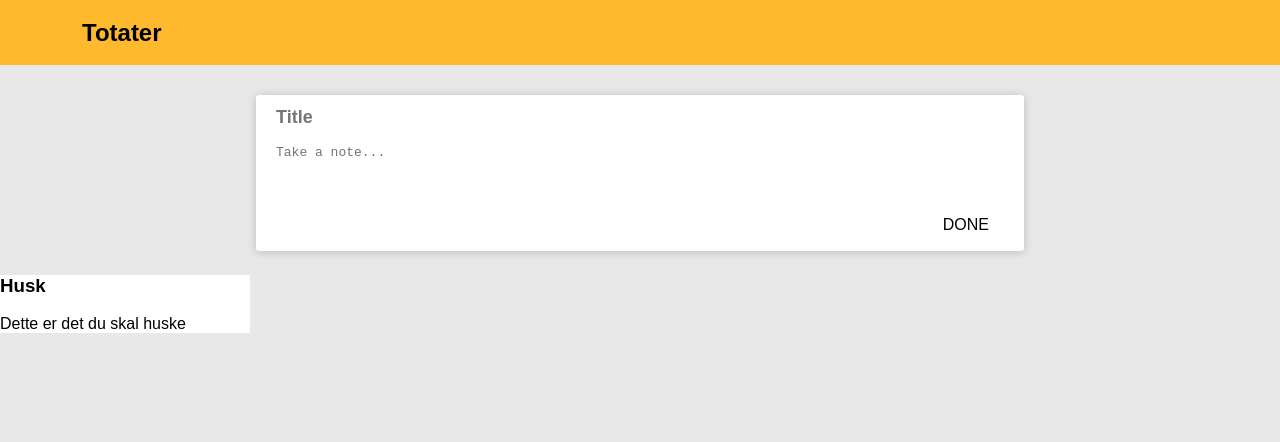
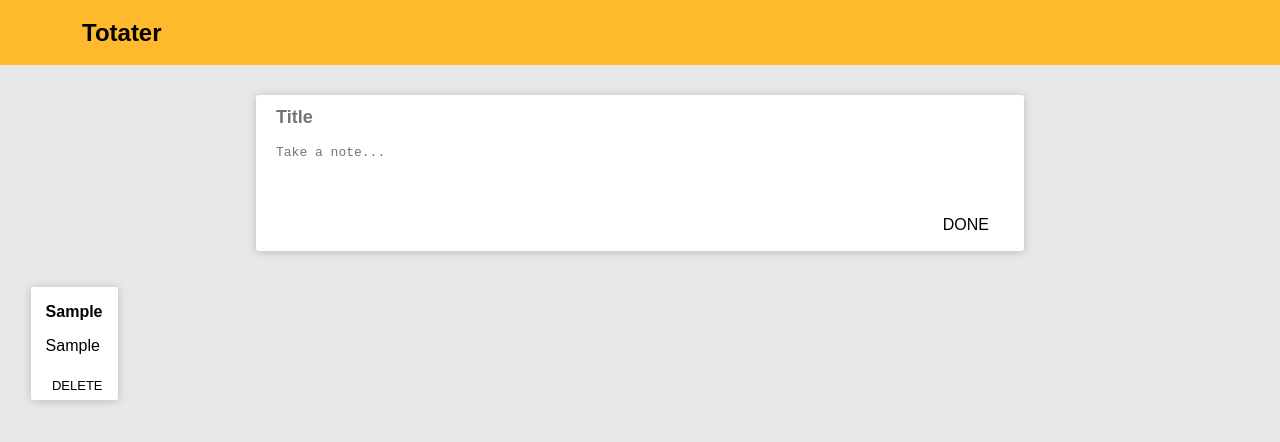
Before and after one commit to betinapb/it2810-webutvikling-h17-prosjekt-3-group32, a React (Create React App) app in the folder totater/: page / in a window 1280 px wide. Both pictures are taken after typing "Sample", "Sample" into the empty fields and a click on the input "DONE". Shown: the top 442 px of the page. Built offline with nearby package versions, Linux system fonts and the light colour scheme.

Commit message:
finish notes

```diff
--- a/totater/src/App.css
+++ b/totater/src/App.css
@@ -68,7 +68,21 @@ textarea {
     display: flex;
     flex-direction: column;
     align-items: flex-end;
-    padding: 12px 20px;
+}
+
+.Button-box button {
+    outline: none;
+    border: 0px;
+    font-size: small;
+    background-color: inherit;
+    padding: 0px;
+    border-radius: 3px;
+    padding: 2px 10px;
+    margin: 5px -10px;
+}
+
+.Button-box button:hover {
+    background-color: lightgrey;
 }
 
 .Button-box input {
@@ -78,6 +92,7 @@ textarea {
     #background-color: inherit;
     border-radius: 3px;
     padding: 5px 15px;
+    margin: 12px 20px;
     background-color: inherit;
 }
 
@@ -85,15 +100,25 @@ textarea {
     background-color: lightgrey;
 }
 
-.Noteslist-container {
+.Notelist-container {
     display: flex;
-    flex-direction: column;
+    flex-direction: row;
     flex-wrap: wrap;
     align-content: space-between;
+    margin: 2%;
 }
 
 .Note-container {
+    margin: 5px;
     background-color: white;
-    width: 250px;
-    height: auto;
+    width: auto;
+    border-radius: 2px;
+    box-shadow: 0 1px 10px rgba(0,0,0,0.2);
+    padding-left: 15px;
+    padding-right: 15px;
+    max-width: 300px;
 }
+
+.Note-container h3 {
+    font-size: medium;
+}
--- a/totater/src/components/CreateNote.js
+++ b/totater/src/components/CreateNote.js
@@ -9,7 +9,6 @@ export default class CreateNote extends Component {
         this.state = {
             title: '',
             note: '',
-            notes: null,
         };
 
         this.onChange = this.onChange.bind(this);
@@ -27,12 +26,11 @@ export default class CreateNote extends Component {
 
     onSubmit(e) {
         const { title, note } = this.state;
-        localStorage.setItem(title, (title, note));
 
+        this.props.createNote(title, note)
         this.setState({
             title: '',
             note: '',
-            notes: title
          });
          e.preventDefault();
     }
--- a/totater/src/components/Note.js
+++ b/totater/src/components/Note.js
@@ -1,7 +1,7 @@
-import React, { Component } from 'react';
+import React from 'react';
 import 'App.css';
 
-const Note = ({title, note}) => (
+const Note = ({title, note, removeNote}) => (
     <div className="Note-container">
         <h3 className="Note-title">
             {title}
@@ -9,6 +9,9 @@ const Note = ({title, note}) => (
         <p>
             {note}
         </p>
+        <div className="Button-box">
+            <button onClick={() => removeNote(title)}>DELETE</button>
+        </div>
     </div>
 );
 
--- a/totater/src/containers/Notes.js
+++ b/totater/src/containers/Notes.js
@@ -9,20 +9,53 @@ class Notes extends Component {
         this.state = {
             notes: localStorage
         };
+        this.noteList = this.noteList.bind(this);
+        this.removeNote = this.removeNote.bind(this);
+        this.createNote = this.createNote.bind(this);
+    }
+
+    createNote(title, note) {
+        localStorage.setItem(title, note)
+        this.setState({
+            notes: localStorage
+        });
+    }
+
+    removeNote(title) {
+        localStorage.removeItem(title);
+        this.setState({
+            notes: localStorage
+        });
+    }
+
+    noteList() {
+        const { notes } = this.state
+        let list = []
+        for (var i=0; i < notes.length; i++) {
+            let title = notes.key(i);
+            let note = notes.getItem(title);
+            list.push(
+                <Note
+                    key={i}
+                    className="Note-container"
+                    title={title}
+                    note={note}
+                    removeNote={this.removeNote}
+                />);
+        }
+        return (list);
     }
 
     render() {
         return (
             <div className="Notes-container">
                 <div className="Create-container">
-                    <CreateNote />
+                    <CreateNote
+                        createNote={this.createNote}
+                    />
                 </div>
                 <div className="Notelist-container">
-                    <Note
-                        className="Note-container"
-                        title="Husk"
-                        note="Dette er det du skal huske"
-                    />
+                    {this.noteList()}
                 </div>
             </div>
         );
```
